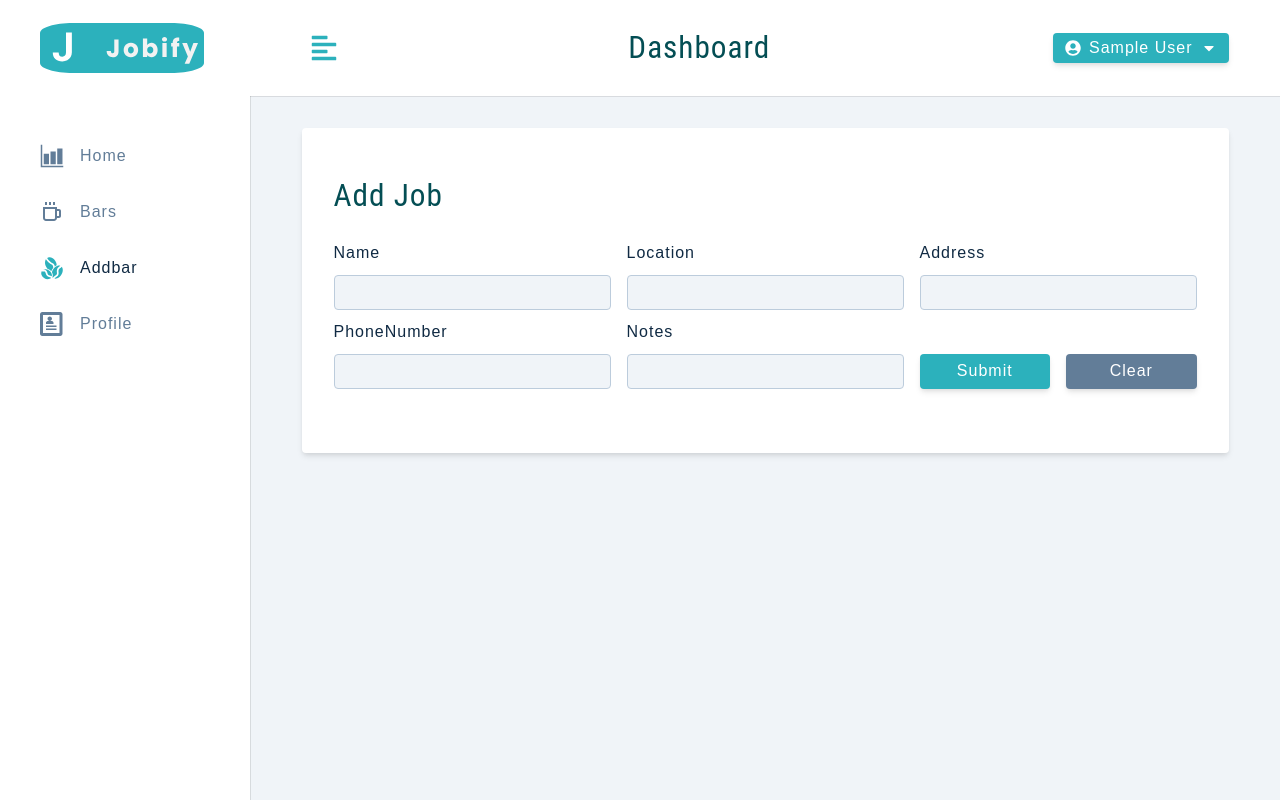
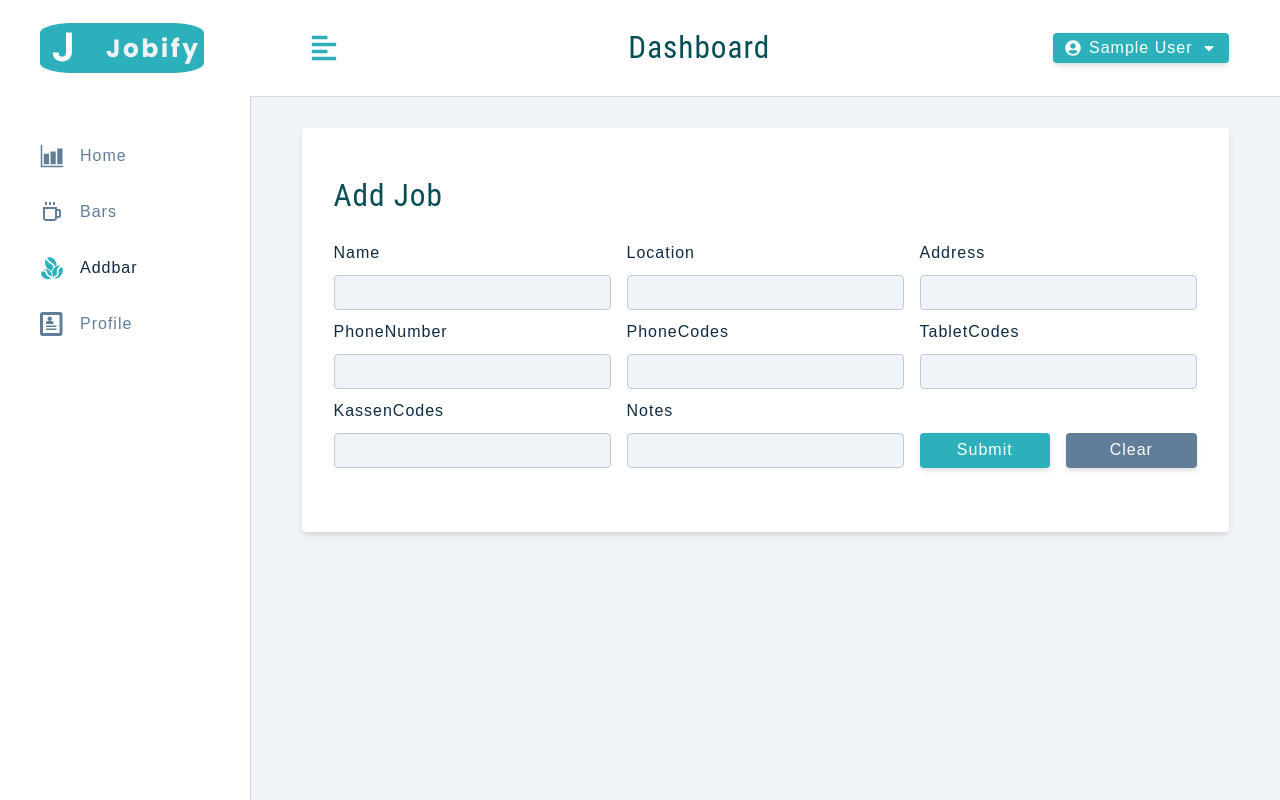
Before and after one commit to P-Pimentinha/BCM, a React (Create React App) app in the folder client/: page /addbar in a window 1280 px wide. Built offline with nearby package versions, Linux system fonts and the light colour scheme; sample sign-in values are in the browser's storage.

Commit message:
adds codes to appContext

```diff
--- a/client/src/context/appContext.js
+++ b/client/src/context/appContext.js
@@ -46,6 +46,9 @@ const initialState = {
   address: '',
   phoneNumber: '',
   notes: '',
+  phoneCodes: '',
+  barCodes: '',
+  kassenCodes: '',
 };
 
 const AppContext = React.createContext();
@@ -190,7 +193,16 @@ const AppProvider = ({ children }) => {
   const createBar = async () => {
     dispatch({ type: CREATE_BAR_BEGIN });
     try {
-      const { name, location, address, phoneNumber, notes } = state;
+      const {
+        name,
+        location,
+        address,
+        phoneNumber,
+        notes,
+        phoneCodes,
+        tabletCodes,
+        kassenCodes,
+      } = state;
 
       await authFetch.post('/bars', {
         name,
@@ -198,6 +210,9 @@ const AppProvider = ({ children }) => {
         address,
         phoneNumber,
         notes,
+        phoneCodes,
+        tabletCodes,
+        kassenCodes,
       });
       dispatch({
         type: CREATE_BAR_SUCCESS,
--- a/client/src/context/reducer.js
+++ b/client/src/context/reducer.js
@@ -130,7 +130,7 @@ const reducer = (state, action) => {
       token: action.payload.token,
       user: action.payload.user,
       userLocation: action.payload.location,
-      jobLocation: action.payload.location,
+
       showAlert: true,
       alertType: 'success',
       alertText: 'User Profile Updated!',
@@ -162,6 +162,9 @@ const reducer = (state, action) => {
       address: '',
       phoneNumber: '',
       notes: '',
+      phoneCodes: '',
+      tabletCodes: '',
+      kassenCodes: '',
     };
 
     return { ...state, ...initialState };
@@ -176,7 +179,7 @@ const reducer = (state, action) => {
       isLoading: false,
       showAlert: true,
       alertType: 'success',
-      alertText: 'New Job Created!',
+      alertText: 'New Bar Created!',
     };
   }
   if (action.type === CREATE_BAR_ERROR) {
--- a/client/src/pages/dashboard/AddBar.js
+++ b/client/src/pages/dashboard/AddBar.js
@@ -15,6 +15,9 @@ const AddBar = () => {
     address,
     phoneNumber,
     notes,
+    phoneCodes,
+    tabletCodes,
+    kassenCodes,
     handleChange,
     clearValues,
     createBar,
@@ -62,18 +65,37 @@ const AddBar = () => {
             value={location}
             handleChange={handleJobInput}
           />
-
           <FormRow
             type='text'
             name='address'
             value={address}
             handleChange={handleJobInput}
           />
-
           <FormRow
             type='text'
             name='phoneNumber'
             value={phoneNumber}
+            handleChange={handleJobInput}
+          />
+
+          <FormRow
+            type='text'
+            name='phoneCodes'
+            value={phoneCodes}
+            handleChange={handleJobInput}
+          />
+
+          <FormRow
+            type='text'
+            name='tabletCodes'
+            value={tabletCodes}
+            handleChange={handleJobInput}
+          />
+
+          <FormRow
+            type='text'
+            name='kassenCodes'
+            value={kassenCodes}
             handleChange={handleJobInput}
           />
 
```
Also changed, not shown: 2 other files (tests, documents, lock files or other folders).
